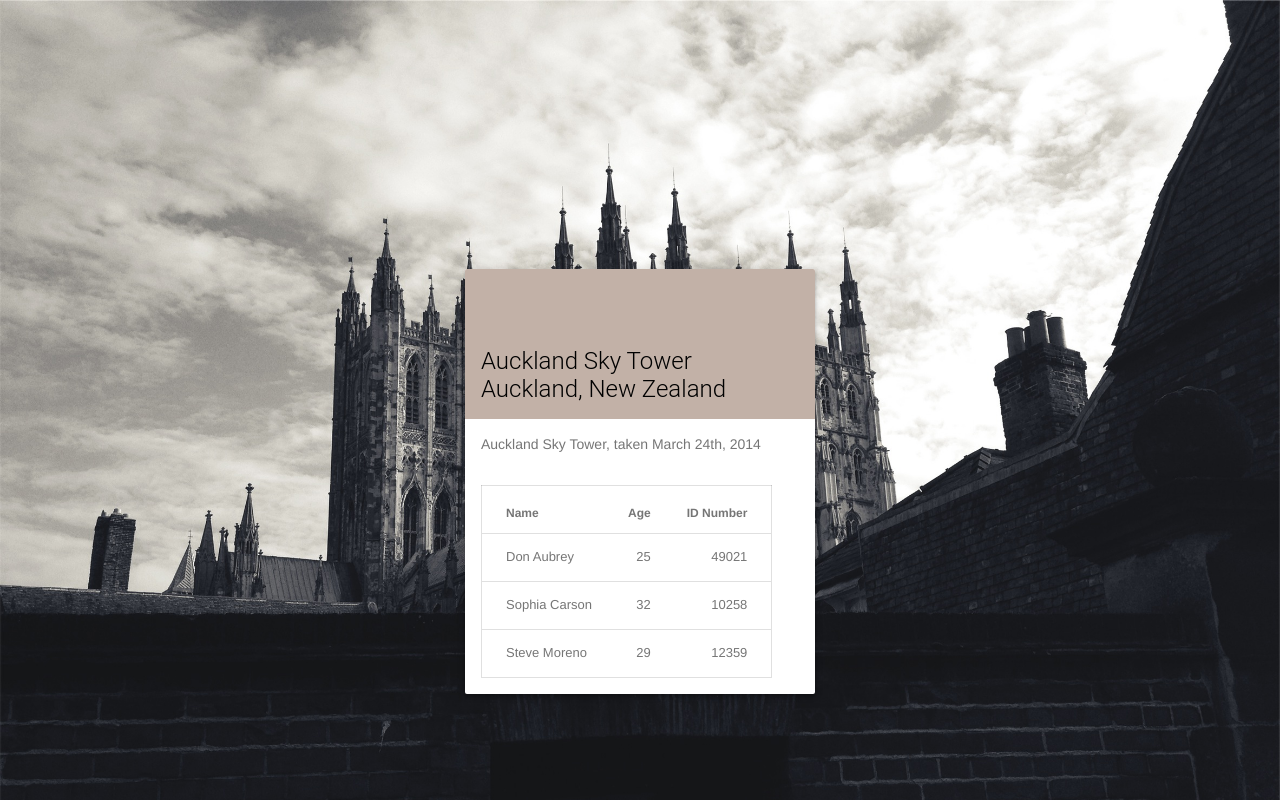
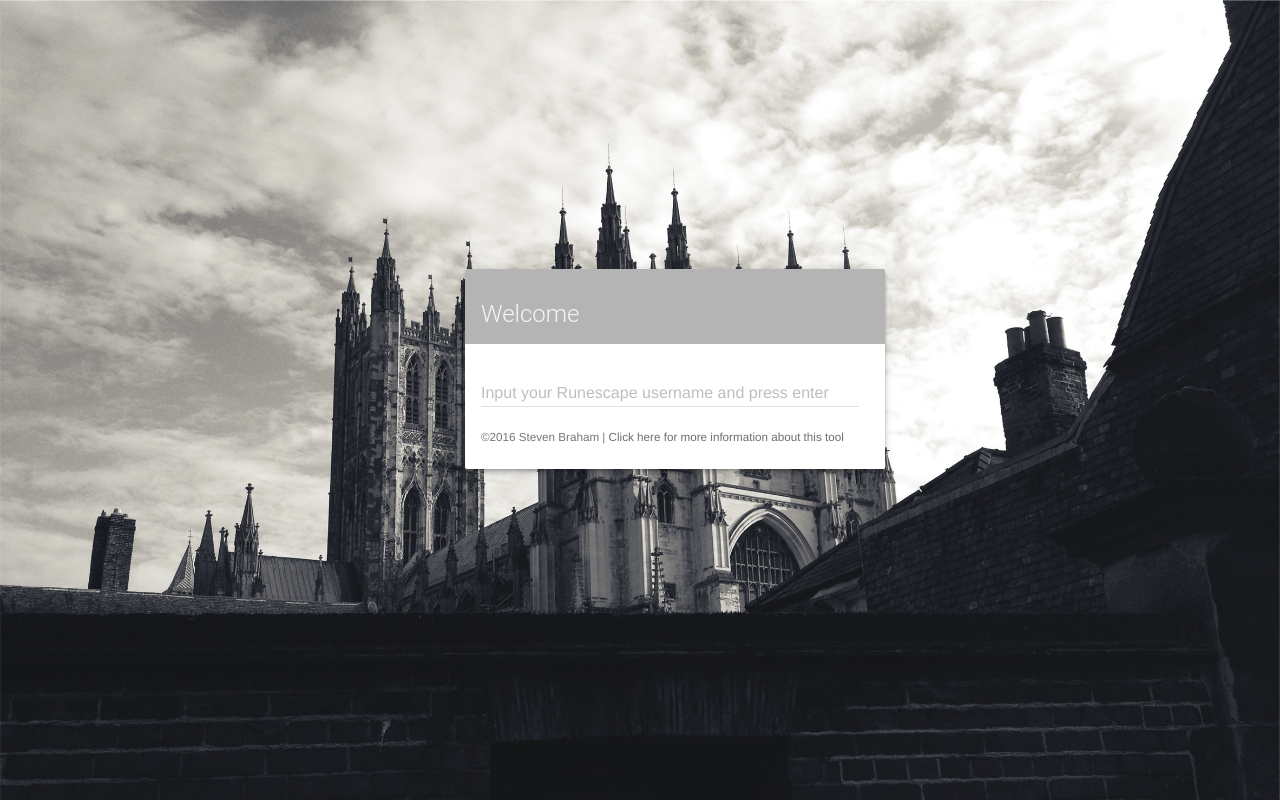
Before and after one commit to stevenbraham/runescape-profile-page, a website: page source/index.html in a window 1280 px wide. Drawn offline with nearby package versions, Linux system fonts and the light colour scheme.

Commit message:
basic layout finished

```diff
--- a/source/css/main.css
+++ b/source/css/main.css
@@ -3,17 +3,31 @@
   background-size: cover;
   background-repeat: no-repeat;
   min-height: 100%;
-  height: 100%
+  height: 100%;
+  -webkit-filter: grayscale(100%);
+  /* Chrome, Safari, Opera  */
+  filter: grayscale(100%);
 }
 html {
   height: 100%;
   min-height: 100%;
 }
-.mdl-card {
-  width: 25rem;
-      position: fixed;
-      top: 50%;
-      margin-top: -9.375rem;
-      left: 50%;
-      margin-left: -12.5rem;
+#mainView {
+  width: 30rem;
+  position: fixed;
+  top: 50%;
+  margin-top: -9.375rem;
+  left: 50%;
+  margin-left: -12.5rem;
 }
+#mainView > .mdl-card__title {
+  height: 75px;
+  color: #faf3ed;
+  background: #c2b1a7
+}
+.mdl-textfield {
+  width: 100%
+}
+#mainView > div.mdl-card__supporting-text > small > a{
+  text-decoration: none;
+}
--- a/source/index.html
+++ b/source/index.html
@@ -6,43 +6,23 @@
     <link rel="stylesheet" href="/node_modules/material-design-lite/material.min.css">
     <link rel="stylesheet" href="//fonts.googleapis.com/icon?family=Material+Icons">
     <link rel="stylesheet" href="/css/main.css">
+    <link rel="shortcut icon" type="image/png" href="/icon/favicon.png" />
   </head>
 
   <body>
-    <div class="mdl-card mdl-shadow--4dp">
-      <div class="mdl-card__title" style="height:150px; background: #c2b1a7">
-    <h2 class="mdl-card__title-text">Auckland Sky Tower<br>Auckland, New Zealand</h2>
- </div>
-      <div class="mdl-card__supporting-text">
-        Auckland Sky Tower, taken March 24th, 2014
+    <div class="mdl-card mdl-shadow--4dp" id="mainView">
+      <div class="mdl-card__title">
+        <h2 class="mdl-card__title-text">Welcome</h2>
       </div>
       <div class="mdl-card__supporting-text">
-        <table class="mdl-data-table mdl-js-data-table">
-          <thead>
-            <tr>
-              <th class="mdl-data-table__cell--non-numeric">Name</th>
-              <th>Age</th>
-              <th>ID Number</th>
-            </tr>
-          </thead>
-          <tbody>
-            <tr>
-              <td class="mdl-data-table__cell--non-numeric">Don Aubrey</td>
-              <td>25</td>
-              <td>49021</td>
-            </tr>
-            <tr>
-              <td class="mdl-data-table__cell--non-numeric">Sophia Carson</td>
-              <td>32</td>
-              <td>10258</td>
-            </tr>
-            <tr>
-              <td class="mdl-data-table__cell--non-numeric">Steve Moreno</td>
-              <td>29</td>
-              <td>12359</td>
-            </tr>
-          </tbody>
-        </table>      </div>
+        <form action="#">
+          <div class="mdl-textfield mdl-js-textfield">
+            <input class="mdl-textfield__input" type="text" id="sample1">
+            <label class="mdl-textfield__label" for="sample1">Input your Runescape username and press enter</label>
+          </div>
+        </form>
+        <small>&copy;2016 Steven Braham | <a href="https://github.com/stevenbraham/runescape-profile-page" target="_blank">Click here for more information about this tool</a></small>
+      </div>
     </div>
     <script src="/node_modules/material-design-lite/material.min.js"></script>
   </body>
```
Also changed, not shown: 1 other file.
